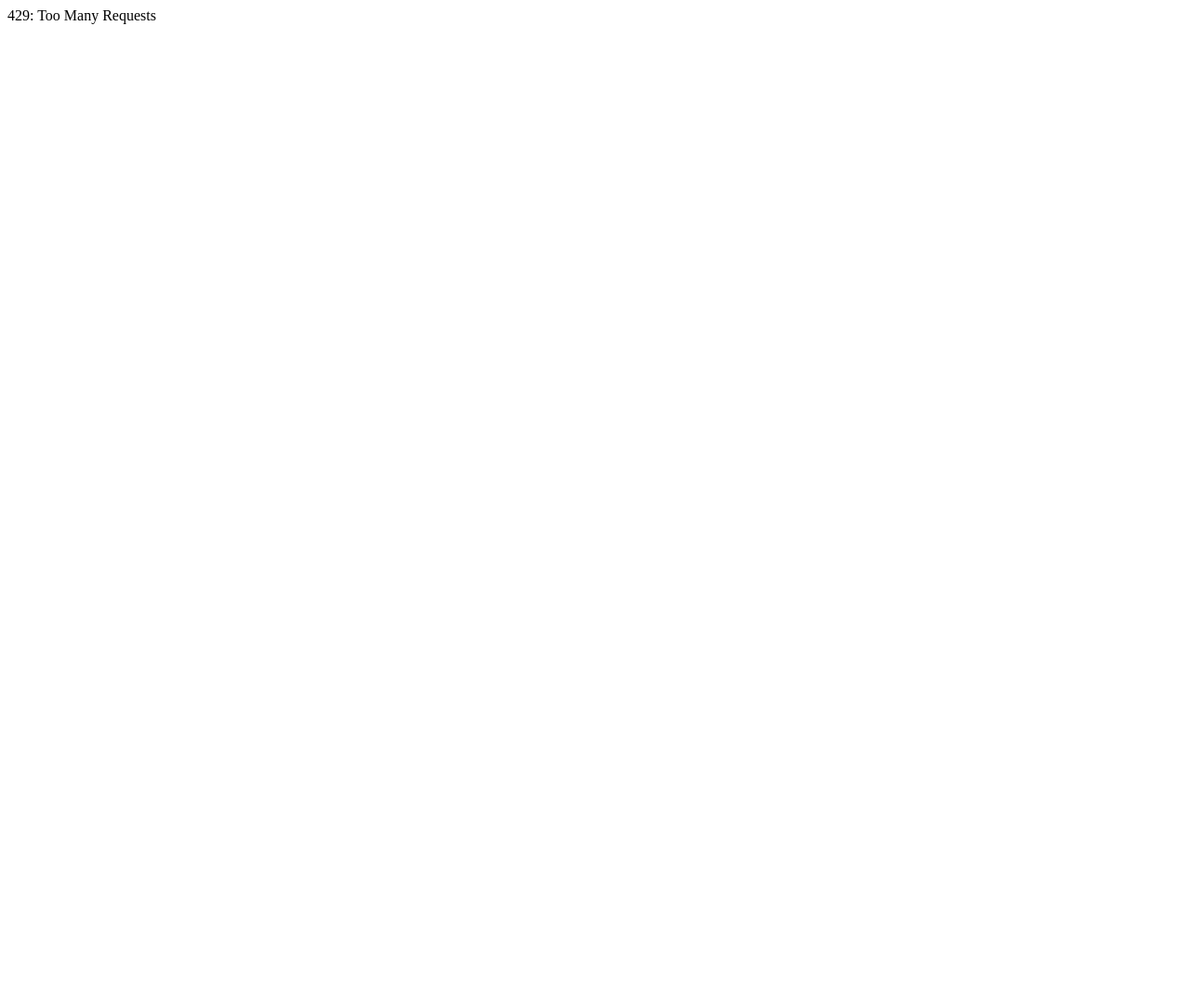
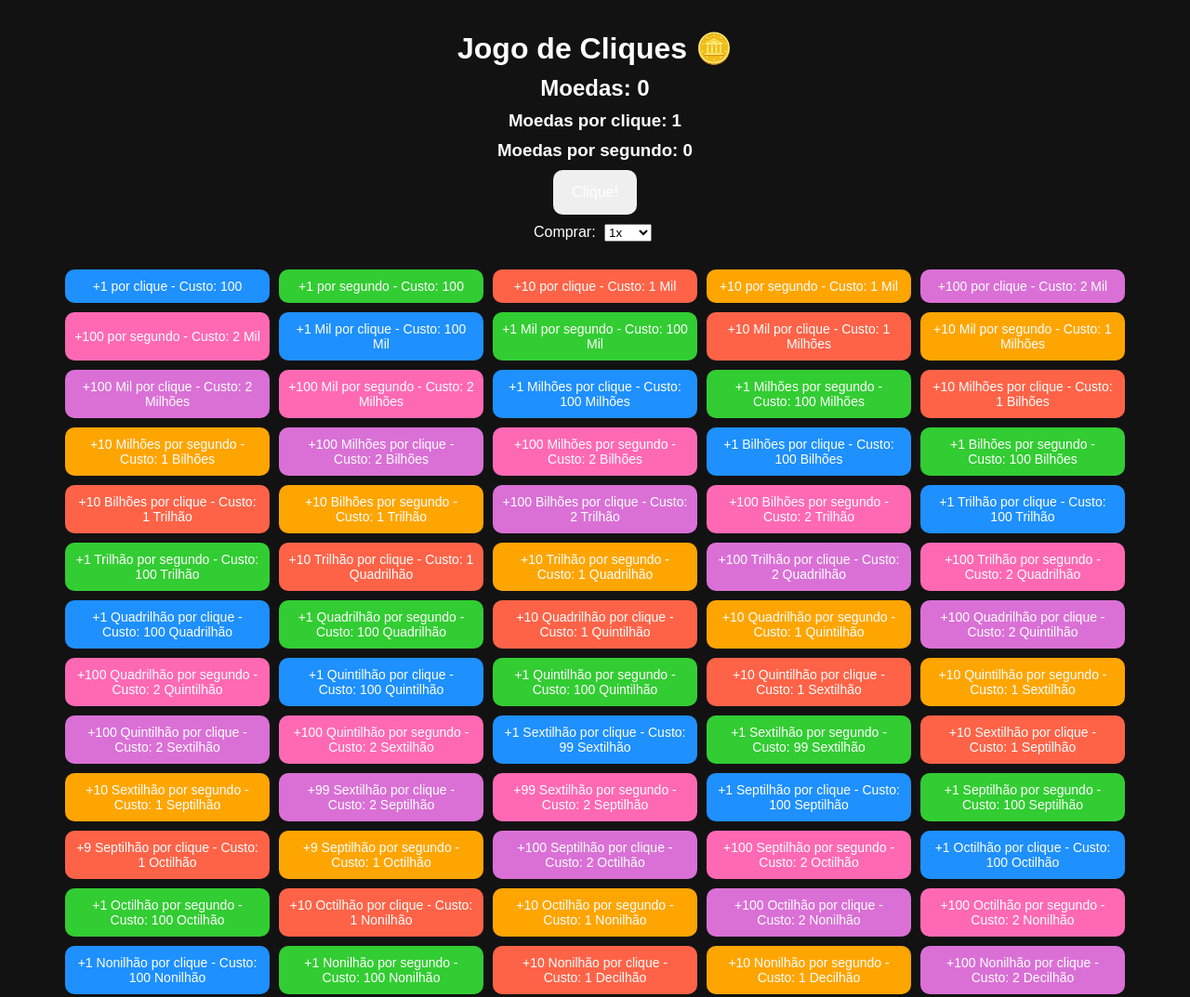
Before and after one commit to hoshino369/Jogo-de-bot-es, a plain HTML site: page index.html in a window 1280 px wide. Shown: the top 1073 px of the page at 93% size. Before the commit the page ends 800 px from the top, so only its background shows below. Drawn offline with Linux system fonts and the light colour scheme.

Commit message:
Update index.html

```diff
--- a/index.html
+++ b/index.html
@@ -1 +1,149 @@
-429: Too Many Requests
+<!DOCTYPE html>
+<html lang="pt-BR">
+<head>
+<meta charset="UTF-8">
+<meta name="viewport" content="width=device-width, initial-scale=1.0">
+<title>Jogo de Cliques Ultra</title>
+<style>
+  body { font-family: Arial; background:#121212; color:#fff; display:flex; flex-direction:column; align-items:center; padding:20px;}
+  h1,h2,h3 { margin:5px;}
+  button { padding:15px 20px; font-size:16px; margin:5px; cursor:pointer; border-radius:10px; border:none; color:white; transition:0.2s;}
+  button:hover {opacity:0.8;}
+  .shop { display:flex; flex-wrap:wrap; justify-content:center; margin-top:20px;}
+  .upgrade { width:220px; margin:5px; padding:10px; border-radius:10px; text-align:center; font-size:14px;}
+  .highlight { border: 3px solid #fff; }
+  .buyOptions { margin:5px; }
+</style>
+</head>
+<body>
+
+<h1>Jogo de Cliques 🪙</h1>
+<h2>Moedas: <span id="coins">0</span></h2>
+<h3>Moedas por clique: <span id="perClick">1</span></h3>
+<h3>Moedas por segundo: <span id="perSecond">1</span></h3>
+<button id="clickBtn">Clique!</button>
+
+<div>
+  Comprar:
+  <select id="buyAmount" class="buyOptions">
+    <option value="1">1x</option>
+    <option value="10">10x</option>
+    <option value="100">100x</option>
+  </select>
+</div>
+
+<div class="shop" id="shop"></div>
+
+<script>
+let coins = 0;
+let coinsPerClick = 1;
+let coinsPerSecond = 1;
+
+// Formatar números grandes
+function formatNumber(n){
+  if(n >= 1e33) return Math.floor(n/1e33)+" Decilhão";
+  if(n >= 1e30) return Math.floor(n/1e30)+" Nonilhão";
+  if(n >= 1e27) return Math.floor(n/1e27)+" Octilhão";
+  if(n >= 1e24) return Math.floor(n/1e24)+" Septilhão";
+  if(n >= 1e21) return Math.floor(n/1e21)+" Sextilhão";
+  if(n >= 1e18) return Math.floor(n/1e18)+" Quintilhão";
+  if(n >= 1e15) return Math.floor(n/1e15)+" Quadrilhão";
+  if(n >= 1e12) return Math.floor(n/1e12)+" Trilhão";
+  if(n >= 1e9) return Math.floor(n/1e9)+" Bilhões";
+  if(n >= 1e6) return Math.floor(n/1e6)+" Milhões";
+  if(n >= 1e3) return Math.floor(n/1e3)+" Mil";
+  return n;
+}
+
+// Magnitudes
+let magnitudes = [
+  {name:"1", value:1},
+  {name:"Mil", value:1e3},
+  {name:"Milhão", value:1e6},
+  {name:"Bilhão", value:1e9},
+  {name:"Trilhão", value:1e12},
+  {name:"Quadrilhão", value:1e15},
+  {name:"Quintilhão", value:1e18},
+  {name:"Sextilhão", value:1e21},
+  {name:"Septilhão", value:1e24},
+  {name:"Octilhão", value:1e27},
+  {name:"Nonilhão", value:1e30},
+  {name:"Decilhão", value:1e33}
+];
+
+let colors = ["#1e90ff","#32cd32","#ff6347","#ffa500","#da70d6","#ff69b4"];
+let upgrades = [];
+
+// Gerar upgrades
+magnitudes.forEach(m=>{
+  upgrades.push({name:`+${formatNumber(m.value)} por clique`, cost:100*m.value, type:"clickBoost", value:m.value, color:colors[0], level:0});
+  upgrades.push({name:`+${formatNumber(m.value)} por segundo`, cost:100*m.value, type:"auto", value:m.value, color:colors[1], level:0});
+  upgrades.push({name:`+${formatNumber(m.value*10)} por clique`, cost:1000*m.value, type:"clickBoost", value:m.value*10, color:colors[2], level:0});
+  upgrades.push({name:`+${formatNumber(m.value*10)} por segundo`, cost:1000*m.value, type:"auto", value:m.value*10, color:colors[3], level:0});
+  upgrades.push({name:`+${formatNumber(m.value*100)} por clique`, cost:2000*m.value, type:"clickBoost", value:m.value*100, color:colors[4], level:0});
+  upgrades.push({name:`+${formatNumber(m.value*100)} por segundo`, cost:2000*m.value, type:"auto", value:m.value*100, color:colors[5], level:0});
+});
+
+// Elementos
+let coinsDisplay = document.getElementById('coins');
+let perClickDisplay = document.getElementById('perClick');
+let perSecondDisplay = document.getElementById('perSecond');
+let clickBtn = document.getElementById('clickBtn');
+let shop = document.getElementById('shop');
+let buyAmountSelect = document.getElementById('buyAmount');
+
+// Criar botões
+upgrades.forEach(u=>{
+  let btn = document.createElement('button');
+  btn.className='upgrade';
+  btn.style.backgroundColor = u.color;
+  btn.innerHTML=`${u.name} - Custo: ${formatNumber(u.cost)}`;
+  btn.onclick=()=>buyUpgrade(u, parseInt(buyAmountSelect.value));
+  u.btn = btn; // guardar referência pro highlight
+  shop.appendChild(btn);
+});
+
+// Comprar upgrade
+function buyUpgrade(u, amount){
+  let totalCost = u.cost * amount;
+  if(coins>=totalCost){
+    coins -= totalCost;
+    u.level += amount;
+    if(u.type==="clickBoost") coinsPerClick += u.value*amount;
+    if(u.type==="auto") u.currentValue = (u.currentValue||0) + u.value*amount;
+    updateDisplay();
+  } else alert("Moedas insuficientes!");
+}
+
+// Clique
+clickBtn.addEventListener('click', ()=>{coins+=coinsPerClick; updateDisplay();});
+
+// Autoclique
+setInterval(()=>{
+  let totalAuto=0;
+  upgrades.forEach(u=>{if(u.type==="auto"&&u.currentValue) totalAuto+=u.currentValue;});
+  coins+=totalAuto;
+  updateDisplay();
+},1000);
+
+// Atualizar display
+function updateDisplay(){
+  coinsDisplay.textContent=formatNumber(coins);
+  perClickDisplay.textContent=formatNumber(coinsPerClick);
+  let totalAuto=0;
+  upgrades.forEach(u=>{if(u.type==="auto"&&u.currentValue) totalAuto+=u.currentValue;});
+  coinsPerSecond = totalAuto;
+  perSecondDisplay.textContent = formatNumber(coinsPerSecond);
+
+  // Highlight upgrade que pode comprar
+  upgrades.forEach(u=>{
+    if(coins>=u.cost) u.btn.classList.add('highlight');
+    else u.btn.classList.remove('highlight');
+  });
+}
+
+updateDisplay();
+</script>
+
+</body>
+</html>
```
